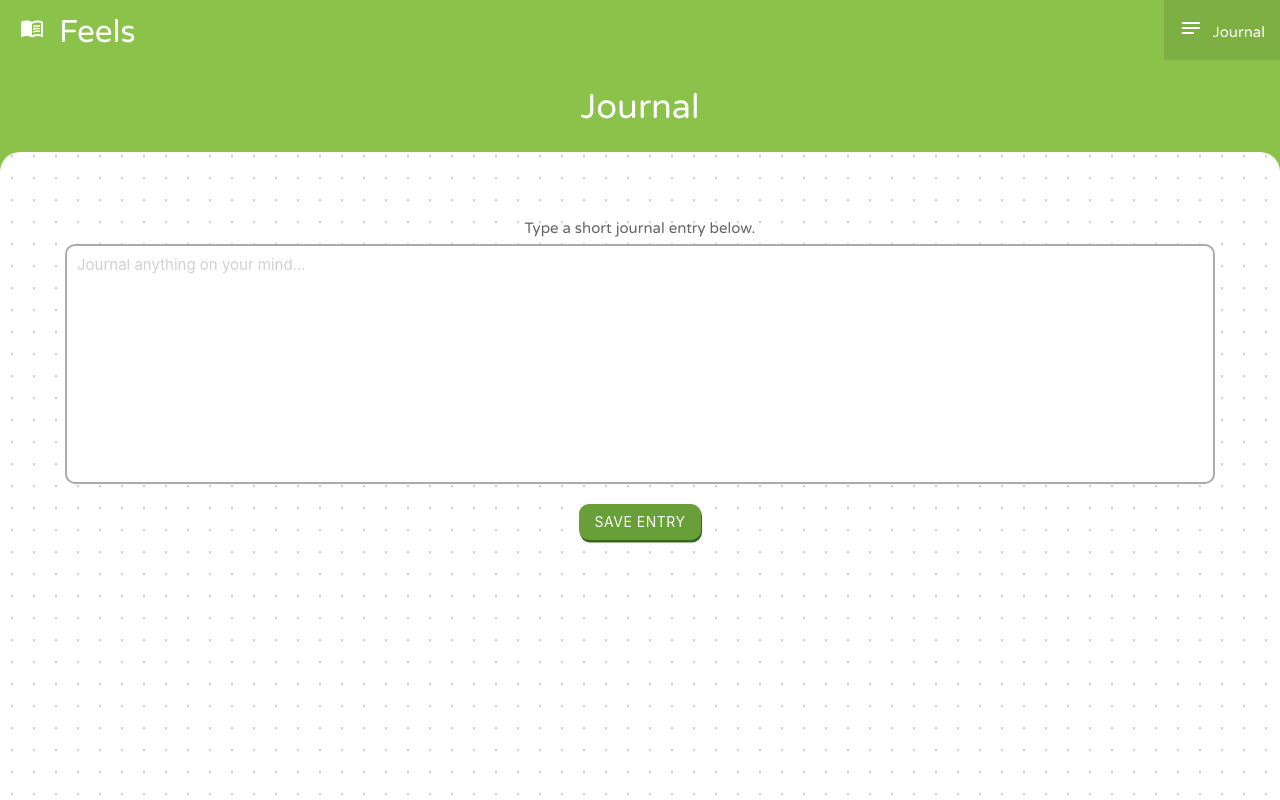
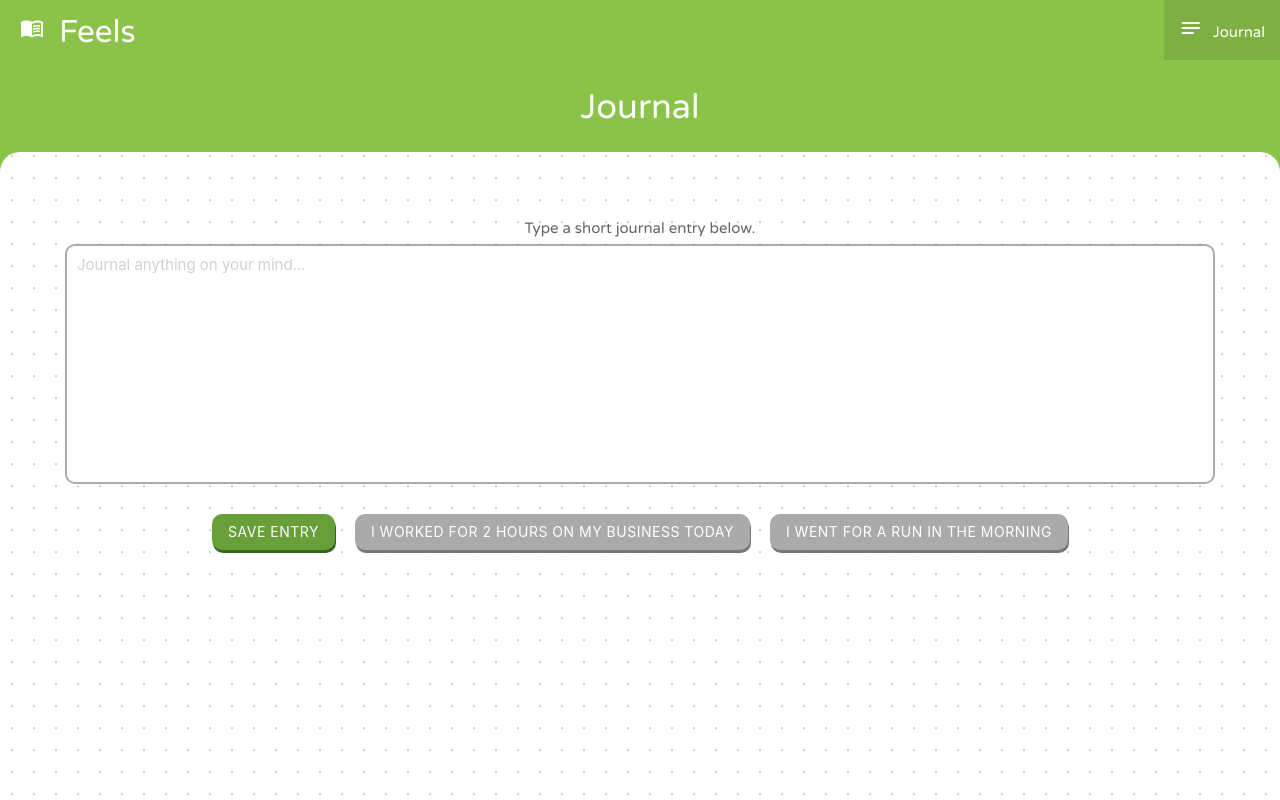
Before and after one commit to Lamoreauxaj/social-journal, a React (Create React App) app: page /journal/write in a window 1280 px wide. Built offline with nearby package versions, Linux system fonts and the light colour scheme.

Commit message:
added suggestion buttons

```diff
--- a/src/components/App.css
+++ b/src/components/App.css
@@ -15,9 +15,23 @@
 
 .btn {
   border-radius: 10px;
-  box-shadow: 1px 2.5px #33691e;
+  margin: 10px;
 }
 
-.btn:hover {
-  box-shadow: 1px 3.5px #33691e;
+.green-btn {
+  box-shadow: 1px 3px #33691e;
 }
+
+.green-btn:hover {
+  box-shadow: 1px 4px #33691e;
+}
+
+.gray-btn {
+  background-color: #aaa;
+  box-shadow: 1px 3px #777;
+}
+
+.gray-btn:hover {
+  background-color: #aaa;
+  box-shadow: 1px 4px #777;
+}
--- a/src/components/Journal.js
+++ b/src/components/Journal.js
@@ -12,13 +12,17 @@ class Journal extends Component {
     this.onChange = this.onChange.bind(this);
   }
 
-
+  renderSuggestions() {
+    var suggestions = ["I worked for 2 hours on my business today", "I went for a run in the morning"];
+    return suggestions.map(suggestion => <button className="btn gray-btn saveButton">{suggestion}</button>);
+  }
 
   render() {
     return (
       <PageLayout title="Journal">
         <JournalEntry write prompt="Type a short journal entry below." text={this.state.entry} onChange={this.onChange}/>
-        <button className="btn saveButton light-green darken-2" onClick={this.onSaveEntry}>Save Entry</button>
+        <button className="btn green-btn saveButton light-green darken-2" onClick={this.onSaveEntry}>Save Entry</button>
+        {this.renderSuggestions()}
       </PageLayout>
     );
   }
```
